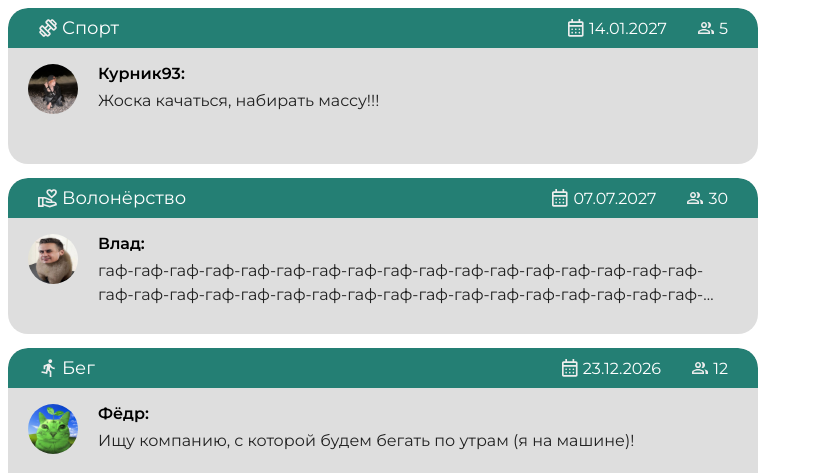
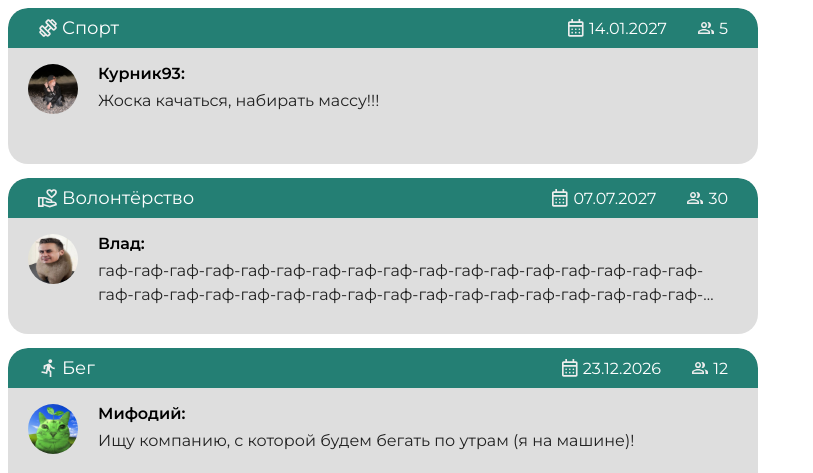
Before and after one commit to alwaysfirst23/Friend_finder, a React (Vite) app in the folder demo/frontend/: page / in a window 1280 px wide. Shown: the top 473 px of the page, without its empty margins (0-813 px from the left). Built offline with nearby package versions, Linux system fonts and the light colour scheme.

Commit message:
fix: переименовала тег

```diff
--- a/demo/frontend/src/utils/icons.js
+++ b/demo/frontend/src/utils/icons.js
@@ -29,7 +29,7 @@ const topicIcons = {
     'Учёба':'studies',
     'Театры':'theater',
     'Видео игры':'videogames',
-    'Волонёрство':'volunteering',
+    'Волонтёрство':'volunteering',
     'Прогулки':'walks',
 }
 
--- a/demo/frontend/tests/data/events.js
+++ b/demo/frontend/tests/data/events.js
@@ -17,7 +17,7 @@ export const events = [
     avatar: avatar1 },
 
   { id: 2,
-    topic: "Волонёрство",
+    topic: "Волонтёрство",
     date: "07.07.2027",
     members: 30,
     author: "Влад",
@@ -28,7 +28,7 @@ export const events = [
     topic: "Бег",
     date: "23.12.2026",
     members: 12,
-    author: "Фёдр",
+    author: "Мифодий",
     text: "Ищу компанию, с которой будем бегать по утрам (я на машине)!",
     avatar: avatar3 },
 
```
